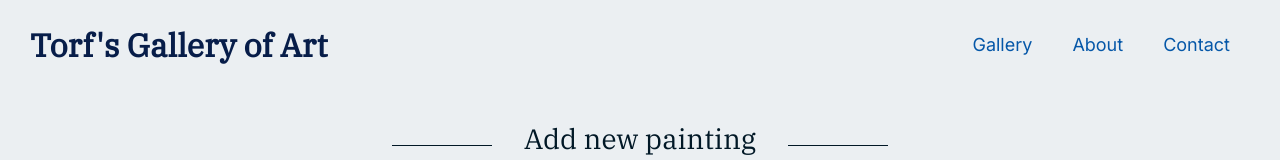
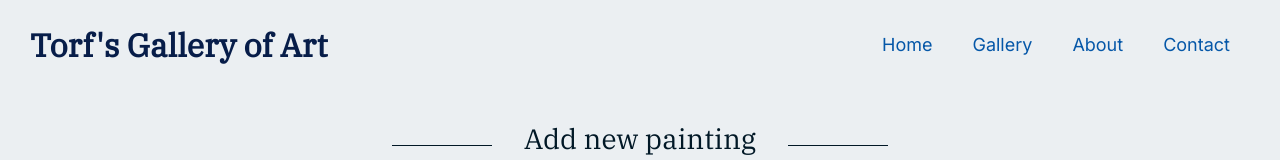
Before and after one commit to lunadragon06/torfs-art-gallery, a React (Create React App) app: page /add in a window 1280 px wide. Shown: the top 160 px of the page. Built offline with nearby package versions, Linux system fonts and the light colour scheme.

Commit message:
Update Nav.js

```diff
--- a/src/components/layout/Nav.js
+++ b/src/components/layout/Nav.js
@@ -24,6 +24,9 @@ function Nav() {
                 Torf's Gallery of Art
             </a>
                 <ul className="navlinks">
+                    <li>
+                        <Link onClick={() => {document.getElementById("close-button").click()}} to="/">Home</Link>
+                    </li>
                     <li>
                         <Link onClick={() => {document.getElementById("close-button").click()}} to="/gallery">Gallery</Link>
                     </li>
```
